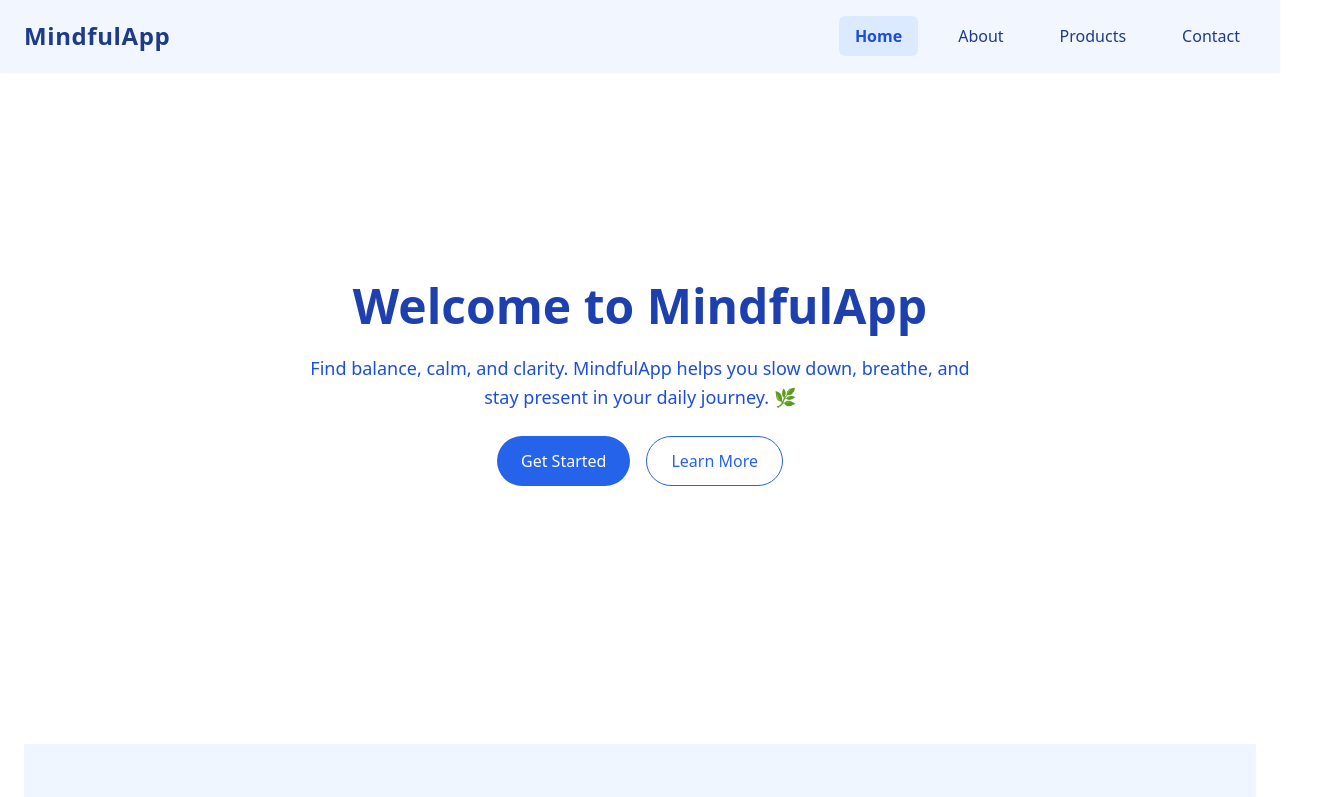
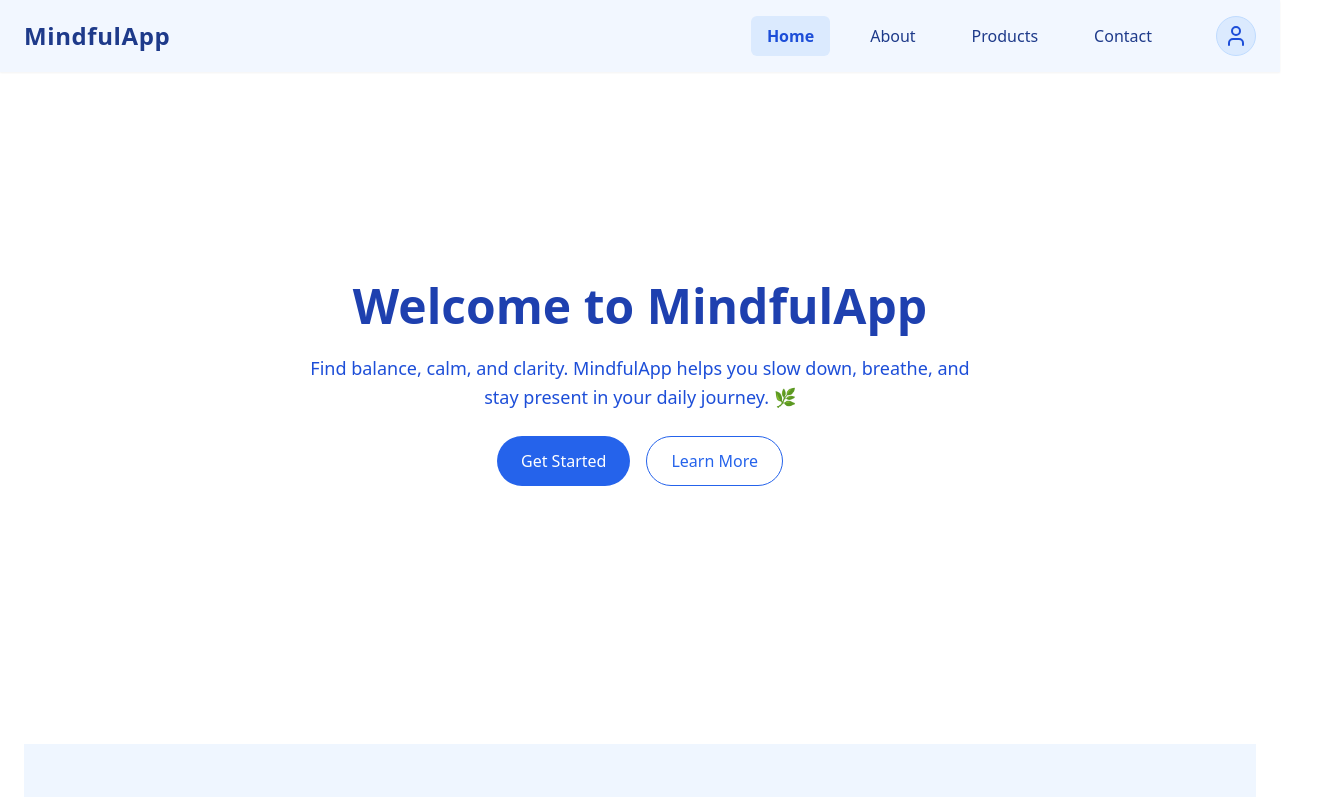
Before and after one commit to FrigaaAbdou/Show-case, a React (Vite) app in the folder frontend/: page / in a window 1280 px wide. Shown: the top 797 px of the page, 1320 px wide, since content can reach past the window. Built offline with nearby package versions, Linux system fonts and the light colour scheme.

Commit message:
navbar and product done

```diff
--- a/frontend/package.json
+++ b/frontend/package.json
@@ -10,11 +10,12 @@
     "preview": "vite preview"
   },
   "dependencies": {
-    "framer-motion": "^12.4.7",
+    "framer-motion": "^12.4.10",
     "lucide-react": "^0.477.0",
     "react": "^19.0.0",
     "react-dom": "^19.0.0",
-    "react-router-dom": "^6.22.0"
+    "react-router-dom": "^6.22.0",
+    "use-sound": "^5.0.0"
   },
   "devDependencies": {
     "@eslint/js": "^9.21.0",
--- a/frontend/src/components/Navbar.jsx
+++ b/frontend/src/components/Navbar.jsx
@@ -1,15 +1,47 @@
-import { useState } from 'react'
-import { Link, NavLink } from 'react-router-dom'
+import { useState, useRef, useEffect } from "react";
+import { Link, NavLink } from "react-router-dom";
+import { motion, AnimatePresence } from "framer-motion";
+import { ChevronRight, User, Settings, LogOut } from "lucide-react";
 
 function Navbar() {
-  const [isOpen, setIsOpen] = useState(false)
+  const [isOpen, setIsOpen] = useState(false);
+  const [isDropdownOpen, setIsDropdownOpen] = useState(false);
+  const dropdownRef = useRef(null);
 
-  const links = [
-    { name: 'Home', to: '/' },
-    { name: 'About', to: '/about' },
-    { name: 'Products', to: '/products' },
-    { name: 'Contact', to: '/contact' },
-  ]
+  const toggleDropdown = () => {
+    setIsDropdownOpen((prev) => !prev);
+  };
+
+  useEffect(() => {
+    function handleClickOutside(event) {
+      if (dropdownRef.current && !dropdownRef.current.contains(event.target)) {
+        setIsDropdownOpen(false);
+      }
+    }
+    function handleEsc(event) {
+      if (event.key === "Escape") {
+        setIsDropdownOpen(false);
+        setIsOpen(false);
+      }
+    }
+    function handleScroll() {
+      setIsDropdownOpen(false);
+    }
+
+    document.addEventListener("mousedown", handleClickOutside);
+    document.addEventListener("keydown", handleEsc);
+    window.addEventListener("scroll", handleScroll);
+
+    return () => {
+      document.removeEventListener("mousedown", handleClickOutside);
+      document.removeEventListener("keydown", handleEsc);
+      window.removeEventListener("scroll", handleScroll);
+    };
+  }, []);
+
+  useEffect(() => {
+    document.body.classList.toggle("overflow-hidden", isOpen);
+  }, [isOpen]);
 
   return (
     <nav className="sticky top-0 z-50 bg-blue-50/80 shadow-sm text-blue-900">
@@ -18,25 +50,68 @@ function Navbar() {
           MindfulApp
         </Link>
 
-        <div className="hidden md:flex gap-6">
-          {links.map(({ name, to }) => (
+        <div className="hidden md:flex gap-6 items-center">
+          {[
+            { name: "Home", to: "/" },
+            { name: "About", to: "/about" },
+            { name: "Products", to: "/products" },
+            { name: "Contact", to: "/contact" },
+          ].map(({ name, to }) => (
             <NavLink
               key={name}
               to={to}
               className={({ isActive }) =>
                 `px-4 py-2 rounded-md transition ${
                   isActive
-                    ? 'bg-blue-100 text-blue-700 font-semibold'
-                    : 'hover:bg-blue-200'
+                    ? "bg-blue-100 text-blue-700 font-semibold"
+                    : "hover:bg-blue-200"
                 }`
               }
             >
               {name}
             </NavLink>
           ))}
+
+          <div className="relative ml-6" ref={dropdownRef}>
+            <div className="group relative">
+              <button
+                onClick={toggleDropdown}
+                className="w-10 h-10 flex items-center justify-center bg-blue-100 text-blue-700 rounded-full border border-blue-200 hover:border-blue-400 transition"
+              >
+                <User className="w-6 h-6" />
+              </button>
+              <div className="absolute left-full ml-3 top-1/2 -translate-y-1/2 text-xs text-white bg-blue-700 px-2 py-1 rounded opacity-0 group-hover:opacity-100 transition whitespace-nowrap shadow-md">
+                Profile
+              </div>
             </div>
 
-        {/* Mobile Menu Button */}
+            <AnimatePresence>
+              {isDropdownOpen && (
+                <motion.div
+                  initial={{ opacity: 0, y: -10 }}
+                  animate={{ opacity: 1, y: 0 }}
+                  exit={{ opacity: 0, y: -10 }}
+                  transition={{ duration: 0.2 }}
+                  className="absolute right-0 mt-2 w-48 bg-white border border-blue-100 rounded-lg shadow-md py-2"
+                >
+                  <button className="flex items-center w-full px-4 py-2 text-blue-700 hover:bg-blue-50 transition">
+                    <User className="w-5 h-5 mr-3" />
+                    Profile
+                  </button>
+                  <button className="flex items-center w-full px-4 py-2 text-blue-700 hover:bg-blue-50 transition">
+                    <Settings className="w-5 h-5 mr-3" />
+                    Settings
+                  </button>
+                  <button className="flex items-center w-full px-4 py-2 text-red-600 hover:bg-red-50 transition">
+                    <LogOut className="w-5 h-5 mr-3" />
+                    Logout
+                  </button>
+                </motion.div>
+              )}
+            </AnimatePresence>
+          </div>
+        </div>
+
         <button
           onClick={() => setIsOpen(!isOpen)}
           className="md:hidden focus:outline-none"
@@ -67,20 +142,67 @@ function Navbar() {
         </button>
       </div>
 
-      {/* Mobile Menu */}
+      <AnimatePresence>
         {isOpen && (
-        <div className="md:hidden bg-blue-100 shadow-inner">
-          <div className="flex flex-col items-center gap-4 py-4">
-            {links.map(({ name, to }) => (
+          <>
+            <motion.div
+              initial={{ opacity: 0 }}
+              animate={{ opacity: 0.5 }}
+              exit={{ opacity: 0 }}
+              className="fixed inset-0 bg-black z-40"
+              onClick={() => setIsOpen(false)}
+            />
+            <motion.div
+              initial={{ x: "100%" }}
+              animate={{ x: 0 }}
+              exit={{ x: "100%" }}
+              transition={{ duration: 0.3 }}
+              className="fixed top-0 right-0 w-1/2 max-w-sm h-full bg-white z-50 flex flex-col p-6 space-y-6"
+            >
+              <button
+                onClick={() => setIsOpen(false)}
+                className="self-end text-blue-700 hover:text-blue-900"
+                aria-label="Close menu"
+              >
+                ✕
+              </button>
+
+              <motion.div
+                whileHover={{ y: -2, scale: 1.02 }}
+                className="flex items-center gap-2 p-3 bg-blue-50 rounded-2xl shadow-md"
+              >
+                <div className="w-12 h-12 flex items-center justify-center bg-blue-100 text-blue-700 rounded-full border border-blue-200">
+                  <User className="w-6 h-6" />
+                </div>
+                <div className="flex flex-col">
+                  <p className="font-medium text-blue-800 text-sm">
+                    Mindful User
+                  </p>
+                  <button className="mt-1 flex items-center gap-1 text-xs text-blue-600 px-2 py-1 rounded-md hover:bg-blue-100 transition">
+                    View Profile
+                    <ChevronRight className="w-4 h-4" />
+                  </button>
+                </div>
+              </motion.div>
+
+              {/* Separator */}
+              <div className="border-t border-blue-100" />
+              <div className="flex flex-col gap-4">
+                {[
+                  { name: "Home", to: "/" },
+                  { name: "About", to: "/about" },
+                  { name: "Products", to: "/products" },
+                  { name: "Contact", to: "/contact" },
+                ].map(({ name, to }) => (
                   <NavLink
                     key={name}
                     to={to}
                     onClick={() => setIsOpen(false)}
                     className={({ isActive }) =>
-                  `w-full text-center py-2 px-4 rounded-md transition ${
+                      `w-full text-left py-2 px-4 rounded-md transition ${
                         isActive
-                      ? 'bg-blue-200 text-blue-700 font-semibold'
-                      : 'hover:bg-blue-300'
+                          ? "bg-blue-200 text-blue-700 font-semibold"
+                          : "hover:bg-blue-50 text-blue-800"
                       }`
                     }
                   >
@@ -88,10 +210,12 @@ function Navbar() {
                   </NavLink>
                 ))}
               </div>
-        </div>
+            </motion.div>
+          </>
         )}
+      </AnimatePresence>
     </nav>
-  )
+  );
 }
 
-export default Navbar
+export default Navbar;
--- a/frontend/src/pages/Product.jsx
+++ b/frontend/src/pages/Product.jsx
@@ -1,27 +1,32 @@
+import { useState, useEffect } from 'react';
+
 function Product() {
-    const products = [
-      {
-        id: 1,
-        name: 'Mindful Journal',
-        description: 'Capture your thoughts, reflections, and moments of gratitude daily.',
-        price: '$19.99',
-        image: 'https://via.placeholder.com/300x200', // Replace with real image later
-      },
-      {
-        id: 2,
-        name: 'Breathing Guide',
-        description: 'A gentle guide to help you master mindful breathing techniques.',
-        price: '$14.99',
-        image: 'https://via.placeholder.com/300x200',
-      },
-      {
-        id: 3,
-        name: 'Meditation Playlist',
-        description: 'Curated sounds to ease your mind and bring you peace.',
-        price: '$9.99',
-        image: 'https://via.placeholder.com/300x200',
-      },
-    ]
+  const [products, setProducts] = useState([]);
+  const [error, setError] = useState(null);
+
+  useEffect(() => {
+    fetch('http://localhost:3000/api/item')
+      .then((res) => res.json())
+      .then((data) => {
+        // Check if the response contains the items array
+        if (data.items && Array.isArray(data.items)) {
+          setProducts(data.items);
+        } else if (Array.isArray(data)) {
+          // Fallback in case the API returns an array directly
+          setProducts(data);
+        } else {
+          setError('Unexpected data format');
+        }
+      })
+      .catch((error) => {
+        console.error('Error fetching products:', error);
+        setError('Error fetching products');
+      });
+  }, []);
+
+  if (error) {
+    return <div>{error}</div>;
+  }
 
   return (
     <section className="container mx-auto px-6 py-16">
@@ -32,11 +37,11 @@ function Product() {
       <div className="grid gap-12 md:grid-cols-2 lg:grid-cols-3">
         {products.map((product) => (
           <div
-              key={product.id}
+            key={product._id || product.id}
             className="bg-blue-50 rounded-xl shadow-md overflow-hidden hover:shadow-lg transition"
           >
             <img
-                src={product.image}
+              src={product.imgLink || product.image}
               alt={product.name}
               className="w-full h-48 object-cover"
             />
@@ -44,7 +49,9 @@ function Product() {
               <h2 className="text-2xl font-semibold text-blue-700">{product.name}</h2>
               <p className="text-blue-600">{product.description}</p>
               <div className="flex justify-between items-center">
-                  <span className="text-xl font-bold text-blue-800">{product.price}</span>
+                <span className="text-xl font-bold text-blue-800">
+                  ${product.price}
+                </span>
                 <button className="px-4 py-2 bg-blue-600 text-white rounded-full hover:bg-blue-700 transition">
                   Add to Cart
                 </button>
@@ -54,7 +61,7 @@ function Product() {
         ))}
       </div>
     </section>
-    )
+  );
 }
 
-  export default Product
+export default Product;
```
Also changed, not shown: 1 other file (tests, documents, lock files or other folders). Lines whose indentation alone changed are shown as unchanged.
